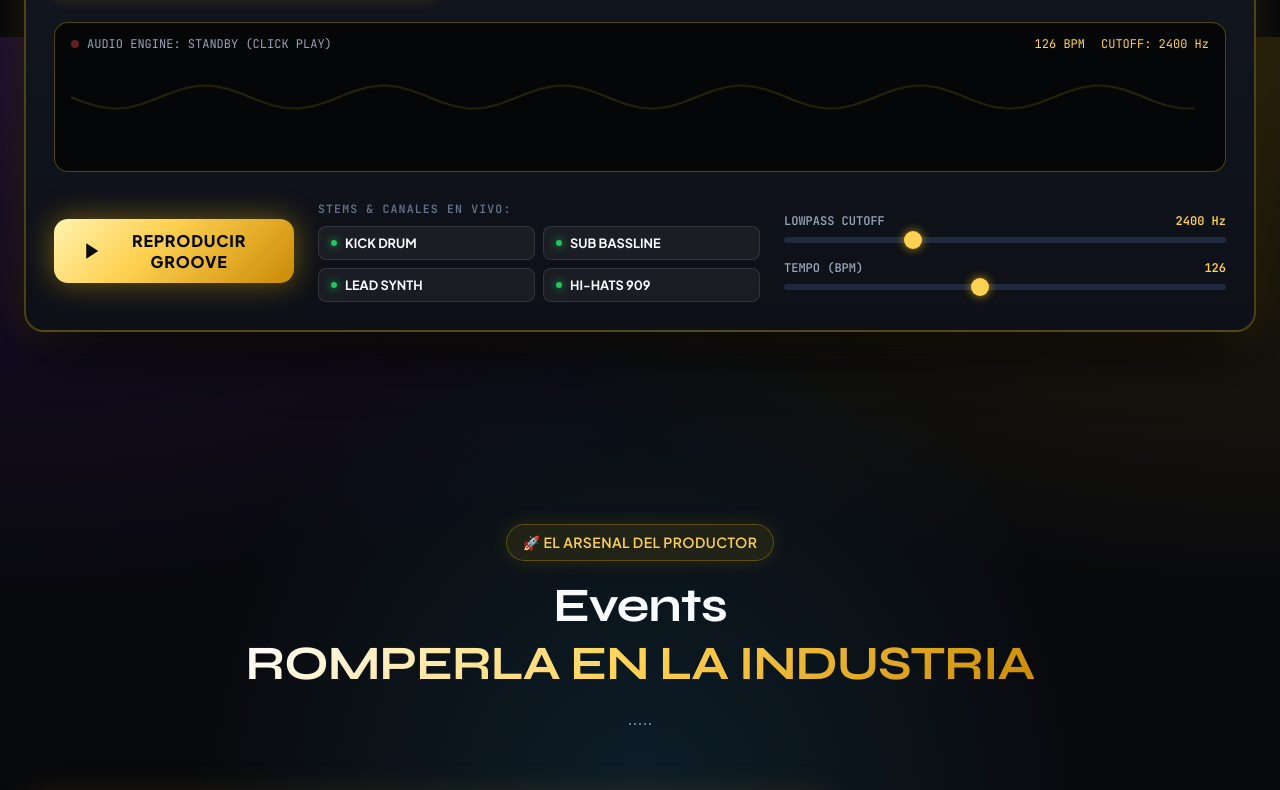
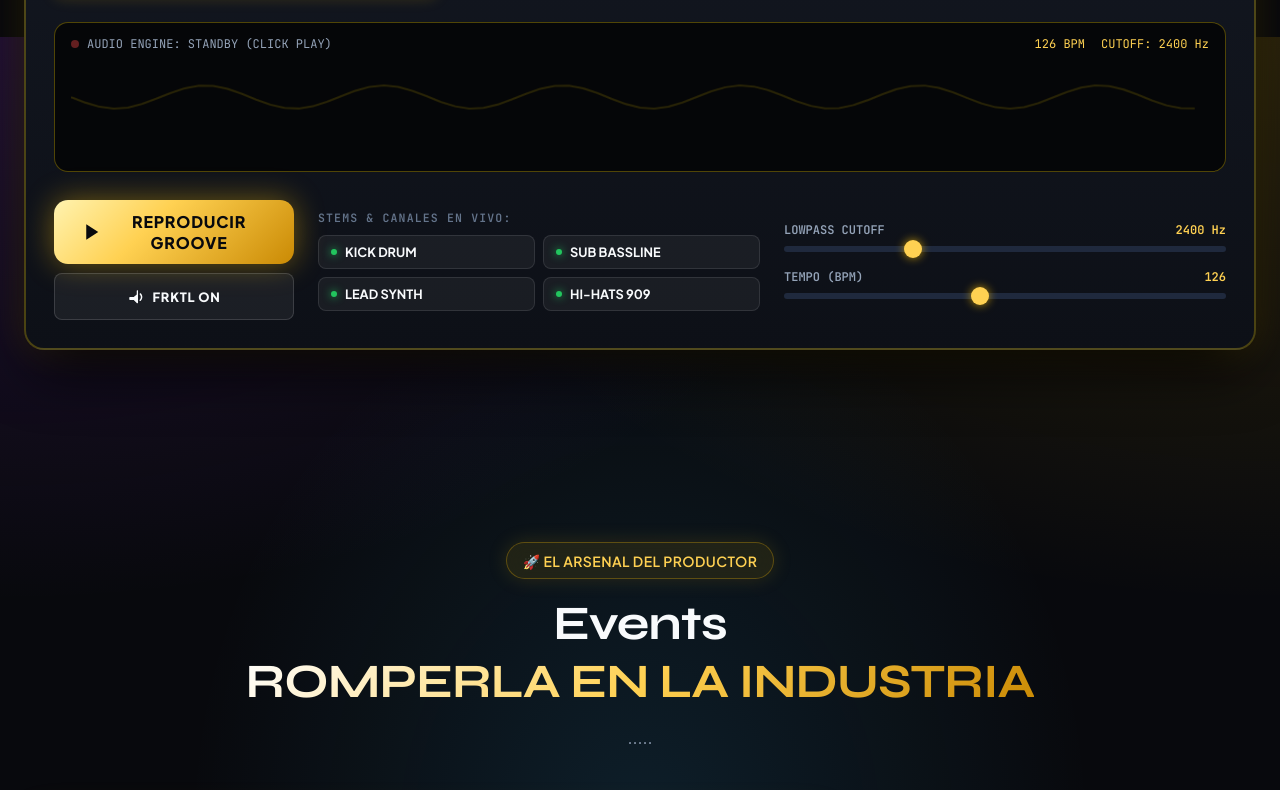
Before and after one commit to motacano/community, an Angular app in the folder src/: page / in a window 1280 px wide. Shown: the part 1563-2353 px from the top of the page. Built offline with nearby package versions, Linux system fonts and the light colour scheme.

Commit message:
feat: add track mute control button and styles to audio player

```diff
--- a/src/src/app/components/audio-player/audio-player.html
+++ b/src/src/app/components/audio-player/audio-player.html
@@ -145,6 +145,28 @@
               <span>REPRODUCIR GROOVE</span>
             }
           </button>
+
+          <button
+            class="btn track-mute-control-btn"
+            type="button"
+            [class.muted]="isTrackMuted()"
+            [attr.aria-label]="isTrackMuted() ? 'Activar audio Fraktal' : 'Silenciar audio Fraktal'"
+            [attr.title]="isTrackMuted() ? 'Activar audio Fraktal' : 'Silenciar audio Fraktal'"
+            (click)="toggleTrackMute()">
+            @if (isTrackMuted()) {
+              <svg xmlns="http://www.w3.org/2000/svg" viewBox="0 0 24 24" width="18" height="18" fill="currentColor" aria-hidden="true">
+                <path d="M14.7 3.3a1 1 0 0 0-1.7.7v4.8L9.4 12 13 15.2V20a1 1 0 0 0 1.7.7l5-5a1 1 0 0 0 0-1.4l-5-5z"></path>
+                <path d="M4.7 4.7a1 1 0 0 0-1.4 1.4L7.2 10H4a1 1 0 0 0-1 1v2a1 1 0 0 0 1 1h5l4 4V14l4.3 4.3a1 1 0 0 0 1.4-1.4L4.7 4.7z"></path>
+              </svg>
+              <span>FRKTL MUTE</span>
+            } @else {
+              <svg xmlns="http://www.w3.org/2000/svg" viewBox="0 0 24 24" width="18" height="18" fill="currentColor" aria-hidden="true">
+                <path d="M14.7 3.3a1 1 0 0 0-1.7.7v4.8L9 12H4a1 1 0 0 0-1 1v2a1 1 0 0 0 1 1h5l4 4a1 1 0 0 0 1.7-.7V4a1 1 0 0 0 0-.7z"></path>
+                <path d="M18.4 7.1a1 1 0 0 0-1.4 1.4A5 5 0 0 1 18.5 12a5 5 0 0 1-1.5 3.5 1 1 0 1 0 1.4 1.4A7 7 0 0 0 20.5 12a7 7 0 0 0-2.1-4.9z"></path>
+              </svg>
+              <span>FRKTL ON</span>
+            }
+          </button>
         </div>
 
         <!-- Stem Mute Toggles -->
--- a/src/src/app/components/audio-player/audio-player.scss
+++ b/src/src/app/components/audio-player/audio-player.scss
@@ -320,6 +320,38 @@
   }
 }
 
+.transport-control {
+  display: flex;
+  flex-direction: column;
+  gap: 0.6rem;
+}
+
+.track-mute-control-btn {
+  width: 100%;
+  min-height: 42px;
+  border-radius: var(--radius-sm);
+  border: 1px solid rgba(255, 255, 255, 0.14);
+  background: rgba(255, 255, 255, 0.06);
+  color: var(--text-main);
+  font-size: 0.8rem;
+  font-weight: 800;
+  letter-spacing: 0.06em;
+  display: inline-flex;
+  align-items: center;
+  justify-content: center;
+  gap: 0.45rem;
+
+  &:hover {
+    background: rgba(255, 255, 255, 0.12);
+  }
+
+  &.muted {
+    border-color: rgba(239, 68, 68, 0.45);
+    color: #fca5a5;
+    background: rgba(239, 68, 68, 0.16);
+  }
+}
+
 .stems-matrix {
   display: flex;
   flex-direction: column;
```
